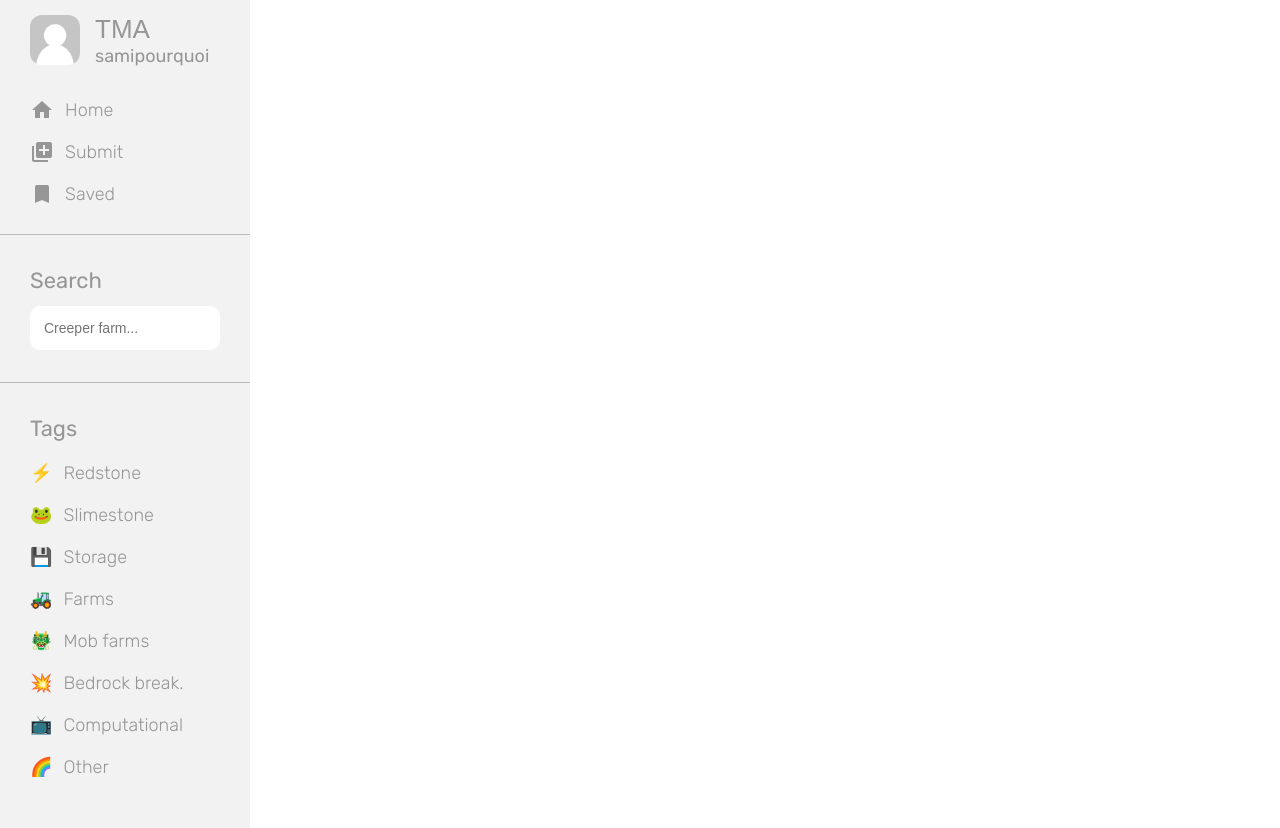
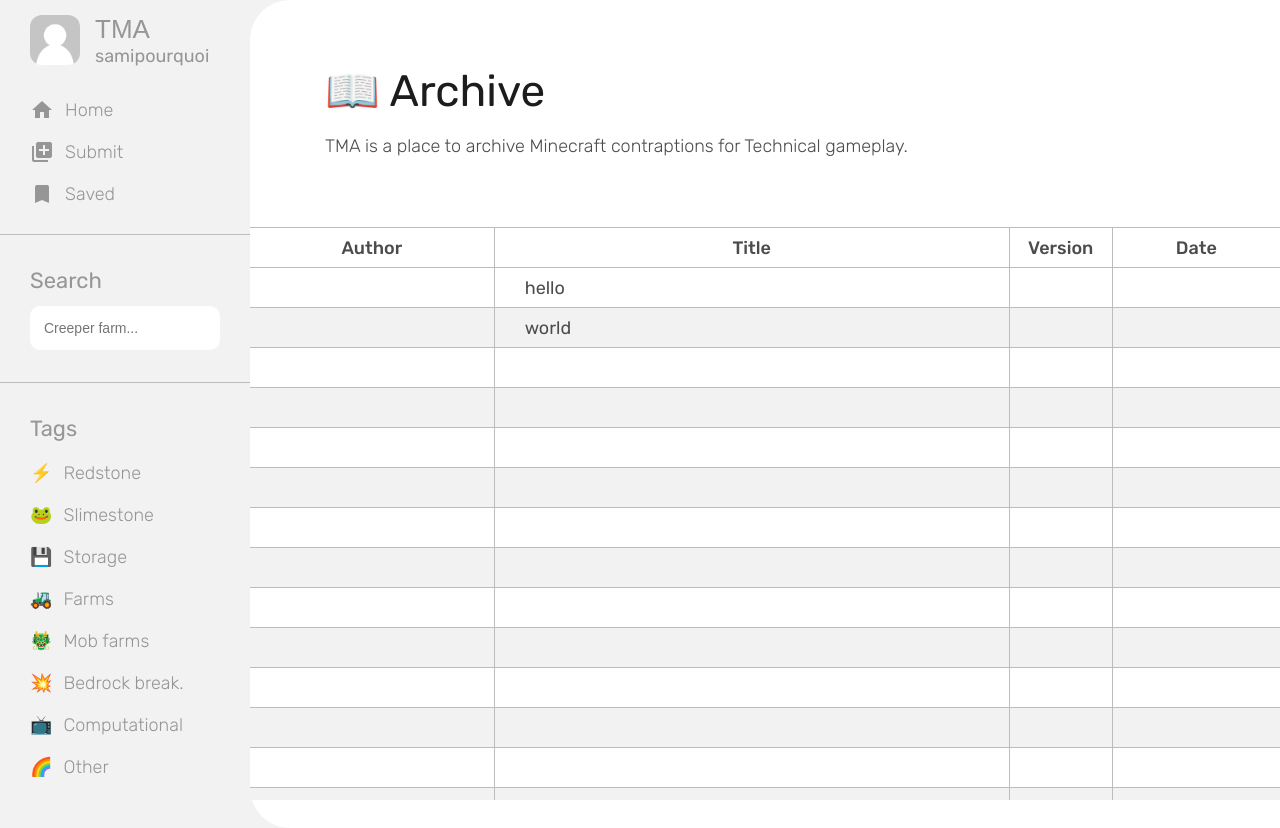
Before and after one commit to samipourquoi/tma, a Next.js app in the folder packages/othello/: page /archive in a window 1280 px wide. Built offline with nearby package versions, Linux system fonts and the light colour scheme; a web font is replaced by a local one.

Commit message:
Add table styling

```diff
--- /dev/null
+++ b/packages/othello/src/components/layout.tsx
@@ -0,0 +1,19 @@
+import React from "react";
+import Header from "./header";
+
+interface LayoutProps {
+  children: React.ReactNode,
+  header?: unknown
+}
+
+export default function Layout({ children, header }: LayoutProps) {
+  return (
+    <div className="layout">
+      {header ? <Header/> : void 0}
+
+      <div className="layout-content">
+        {children}
+      </div>
+    </div>
+  );
+}
--- /dev/null
+++ b/packages/othello/src/components/table.tsx
@@ -0,0 +1,39 @@
+interface TableProps {
+  rows: ({
+    author: string,
+    title: string,
+    version: string,
+    date: Date
+  } | null)[]
+}
+
+export default function Table({ rows }: TableProps) {
+  rows = new Array(30)
+    .fill(null)
+    .map((_, i) => rows[i] || null)
+
+  return (
+    <div className="table">
+      <table>
+        <thead>
+        <tr>
+          <th>Author</th>
+          <th>Title</th>
+          <th>Version</th>
+          <th>Date</th>
+        </tr>
+        </thead>
+        <tbody>
+          {rows.map(row => row ? (
+            <tr>
+              <th>{row.author}</th>
+              <th>{row.title}</th>
+              <th>{row.version}</th>
+              <th>{row.date}</th>
+            </tr>
+          ) : <tr>{new Array(4).fill(<th/>)}</tr>)}
+        </tbody>
+      </table>
+    </div>
+  )
+}
--- a/packages/othello/src/pages/archive.tsx
+++ b/packages/othello/src/pages/archive.tsx
@@ -1,7 +1,22 @@
 import Header from "../components/header";
+import Layout from "../components/layout";
+import Table from "../components/table";
+import styles from "../styles/pages/archive.module.scss";
 
 export default function ArchivePage() {
   return (
-    <Header/>
+    <Layout header>
+      <div className={styles["table-container"]}>
+        <div className="layout-text">
+          <h1>📖 Archive</h1>
+          <p>TMA is a place to archive Minecraft contraptions for Technical gameplay.</p>
+        </div>
+
+          <Table rows={
+            /* @ts-ignore */
+            [{title: "hello"}, {title: "world"}]
+          }/>
+      </div>
+    </Layout>
   );
 }
--- a/packages/othello/src/styles/components/header.scss
+++ b/packages/othello/src/styles/components/header.scss
@@ -7,7 +7,7 @@
   @import "header/tag-list";
 
   background: var(--cl-constrast-400);
-  max-width: 25rem;
+  min-width: 25rem;
   min-height: 100vh;
   font-family: fonts.$default;
 
--- a/packages/othello/src/styles/components/index.scss
+++ b/packages/othello/src/styles/components/index.scss
@@ -1 +1,3 @@
 @use "header";
+@use "layout";
+@use "table";
--- /dev/null
+++ b/packages/othello/src/styles/components/layout.scss
@@ -0,0 +1,28 @@
+@use "../abstracts/fonts";
+
+.layout {
+  display: flex;
+  background: var(--cl-constrast-400);
+}
+
+.layout-content {
+  margin-left: auto;
+  width: 100%;
+  font-size: 1.8rem;
+  background: var(--cl-constrast-300);
+  border-radius: 40px 0 0 40px;
+  font-family: fonts.$default;
+  font-weight: 300;
+  color: var(--cl-constrast-700);
+
+  h1 {
+    margin: 0;
+    font-size: 4.4rem;
+    font-weight: 400;
+    color: var(--cl-constrast-800);
+  }
+}
+
+.layout-text {
+  padding: 6.5rem 7.5rem 0;
+}
--- /dev/null
+++ b/packages/othello/src/styles/components/table.scss
@@ -0,0 +1,52 @@
+@use "../abstracts/colors";
+
+.table {
+  $author-row-index:  1;
+  $title-row-index:   2;
+  $version-row-index: 3;
+  $date-row-index:    4;
+
+  margin-top: 7rem;
+
+  table {
+    width: 100%;
+
+    border-collapse: collapse;
+  }
+
+  tbody * { font-weight: 400; }
+  thead * { font-weight: 500; }
+
+  th {
+    border: 1px solid colors.$gray;
+
+    &:nth-child(#{$title-row-index}) {
+      width: 50%;
+    }
+
+    &:nth-child(#{$version-row-index}) {
+      width: 10%;
+    }
+  }
+
+  tr {
+    height: 4rem;
+
+    &:nth-child(2n) {
+      background: var(--cl-constrast-400);
+    }
+  }
+
+  tbody th {
+    text-align: left;
+
+    &:nth-child(#{$title-row-index}) {
+      text-align: left;
+      padding-left: 3rem;
+    }
+  }
+
+  tr:last-child th { border-bottom: none; }
+  th:first-child   { border-left:   none; }
+  th:last-child    { border-right:  none; }
+}
--- /dev/null
+++ b/packages/othello/src/styles/pages/archive.module.scss
@@ -0,0 +1,4 @@
+.table-container {
+  overflow: scroll;
+  height: 100vh;
+}
```
